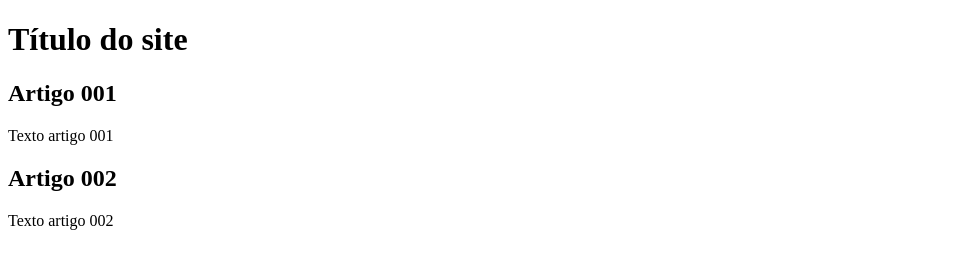
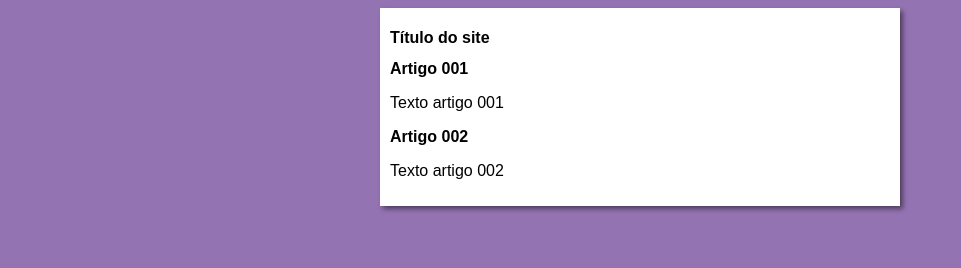
Before and after one commit to KimberlyMartins/projeto-site, a plain HTML site: page index.html in a window 1280 px wide. Shown: the whole page, without its empty margins (0-961 px from the left). Drawn offline with Linux system fonts and the light colour scheme.

Commit message:
iniciei o design

```diff
--- /dev/null
+++ b/estilos/style.css
@@ -0,0 +1,17 @@
+* {
+    font-family: Arial, Helvetica, sans-serif;
+    font-size: 16px;
+}
+body {
+    background-color: rgb(148, 115, 179);
+
+}
+
+main {
+    background-color: white;
+    width: 500px;
+    padding: 10px;
+    margin: auto;
+    box-shadow: 3px 3px 5px rgba(0, 0, 0, 0.473);
+
+}
--- a/index.html
+++ b/index.html
@@ -4,6 +4,7 @@
     <meta charset="UTF-8">
     <meta name="viewport" content="width=device-width, initial-scale=1.0">
     <title>Título do site</title>
+    <link rel="stylesheet" href="estilos/style.css">
 </head>
 <body>
     <main>
```
